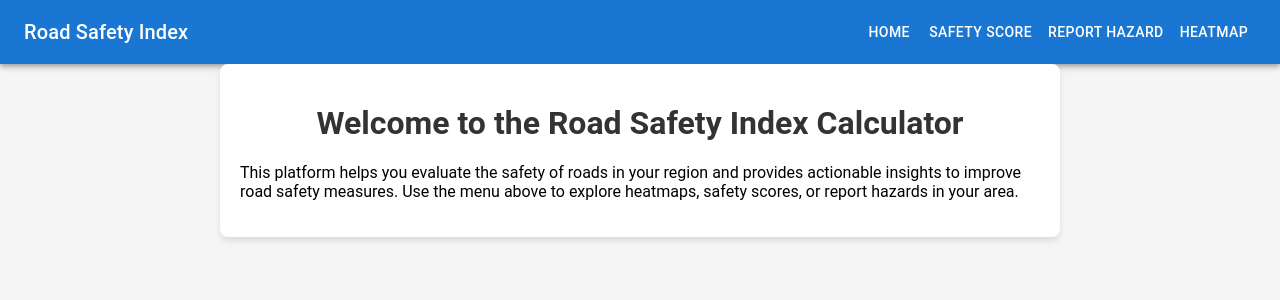
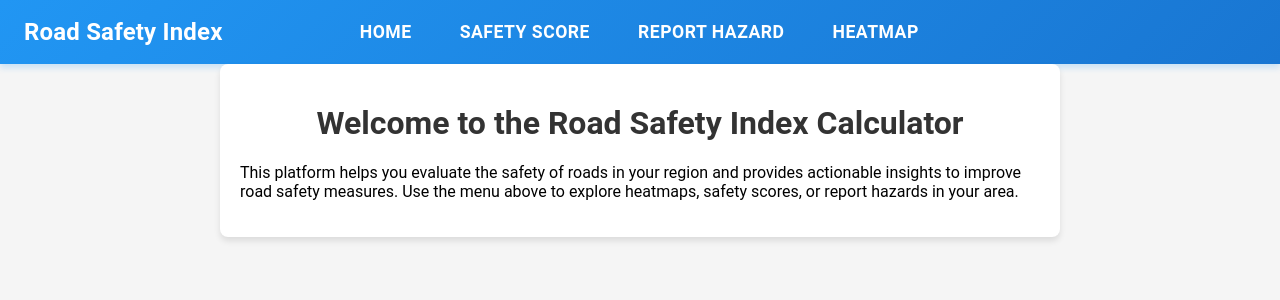
Before and after one commit to tobiasrahul/road-safety-index-calculator, a React (Create React App) app: page / in a window 1280 px wide. Shown: the top 300 px of the page. Built offline with nearby package versions, Linux system fonts and the light colour scheme.

Commit message:
Update Navbar.jsx

```diff
--- a/src/components/Navbar.jsx
+++ b/src/components/Navbar.jsx
@@ -1,28 +1,96 @@
+// Navbar.jsx
 import React from 'react';
 import { AppBar, Toolbar, Typography, Button, Box } from '@mui/material';
 import { Link } from 'react-router-dom';
 
 const Navbar = () => {
   return (
-    <AppBar position="static">
-      <Toolbar>
-        <Typography variant="h6" sx={{ flexGrow: 1 }}>
+    <AppBar
+      position="static"
+      sx={{
+        background: 'linear-gradient(135deg, #2196f3 0%, #1976d2 100%)',
+        boxShadow: '0 4px 6px rgba(33, 150, 243, 0.2)',
+      }}
+    >
+      <Toolbar sx={{ display: 'flex', justifyContent: 'space-between' }}>
+        <Typography
+          variant="h6"
+          sx={{
+            flexGrow: 0,
+            fontWeight: 700,
+            color: 'white',
+            fontSize: '1.5rem',
+          }}
+        >
           Road Safety Index
         </Typography>
-        <Box>
-          <Button color="inherit" component={Link} to="/">
+
+        <Box sx={{
+          display: 'flex',
+          justifyContent: 'center',
+          flexGrow: 1,
+          gap: '2rem'  // Increased spacing between buttons
+        }}>
+          <Button
+            color="inherit"
+            component={Link}
+            to="/"
+            sx={{
+              fontSize: '1.1rem',  // Increased font size
+              fontWeight: 600,
+              '&:hover': {
+                background: 'rgba(255, 255, 255, 0.1)',
+              }
+            }}
+          >
             Home
           </Button>
-          <Button color="inherit" component={Link} to="/safety-score">
+          <Button
+            color="inherit"
+            component={Link}
+            to="/safety-score"
+            sx={{
+              fontSize: '1.1rem',
+              fontWeight: 600,
+              '&:hover': {
+                background: 'rgba(255, 255, 255, 0.1)',
+              }
+            }}
+          >
             Safety Score
           </Button>
-          <Button color="inherit" component={Link} to="/report-hazard">
+          <Button
+            color="inherit"
+            component={Link}
+            to="/report-hazard"
+            sx={{
+              fontSize: '1.1rem',
+              fontWeight: 600,
+              '&:hover': {
+                background: 'rgba(255, 255, 255, 0.1)',
+              }
+            }}
+          >
             Report Hazard
           </Button>
-          <Button color="inherit" component={Link} to="/heatmap">
+          <Button
+            color="inherit"
+            component={Link}
+            to="/heatmap"
+            sx={{
+              fontSize: '1.1rem',
+              fontWeight: 600,
+              '&:hover': {
+                background: 'rgba(255, 255, 255, 0.1)',
+              }
+            }}
+          >
             Heatmap
           </Button>
         </Box>
+
+        {/* Empty Box for balanced spacing */}
+        <Box sx={{ flexGrow: 0, width: '200px' }}></Box>
       </Toolbar>
     </AppBar>
   );
```
